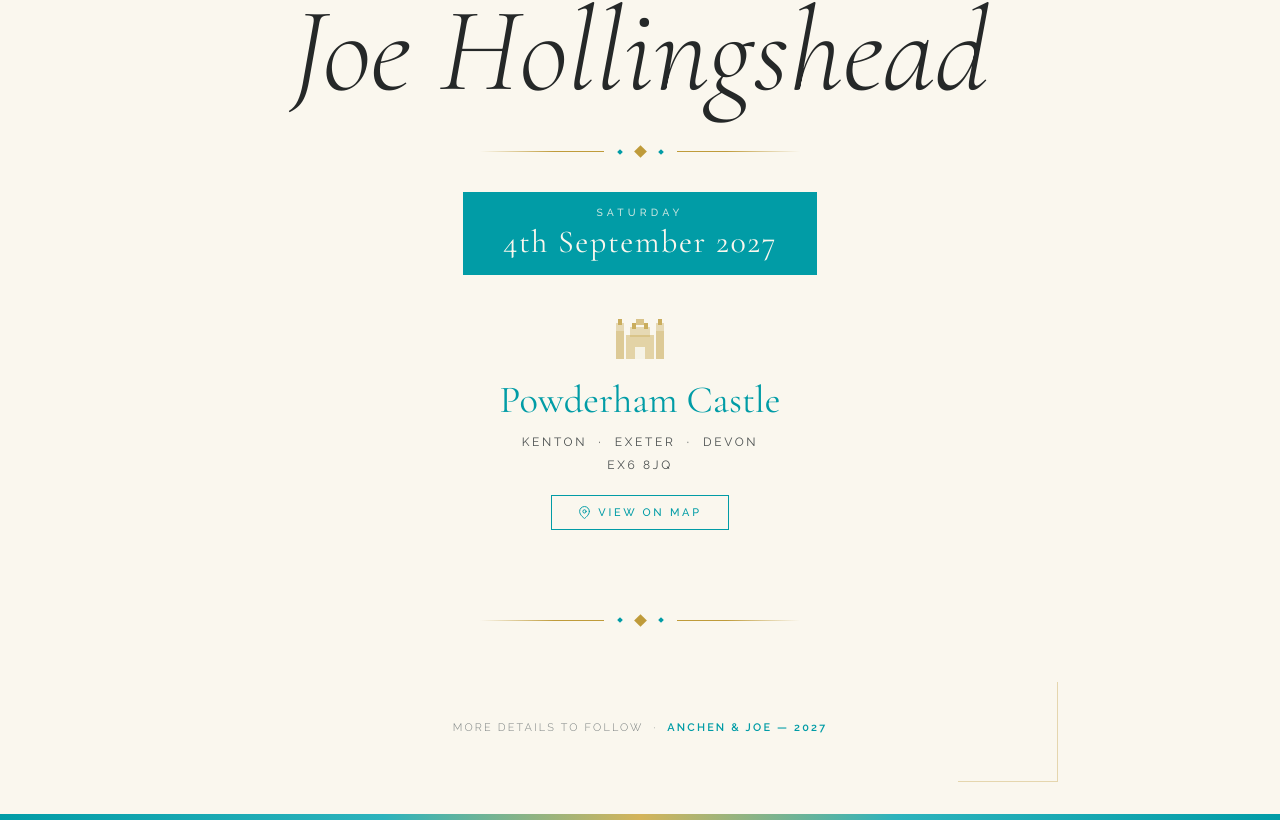
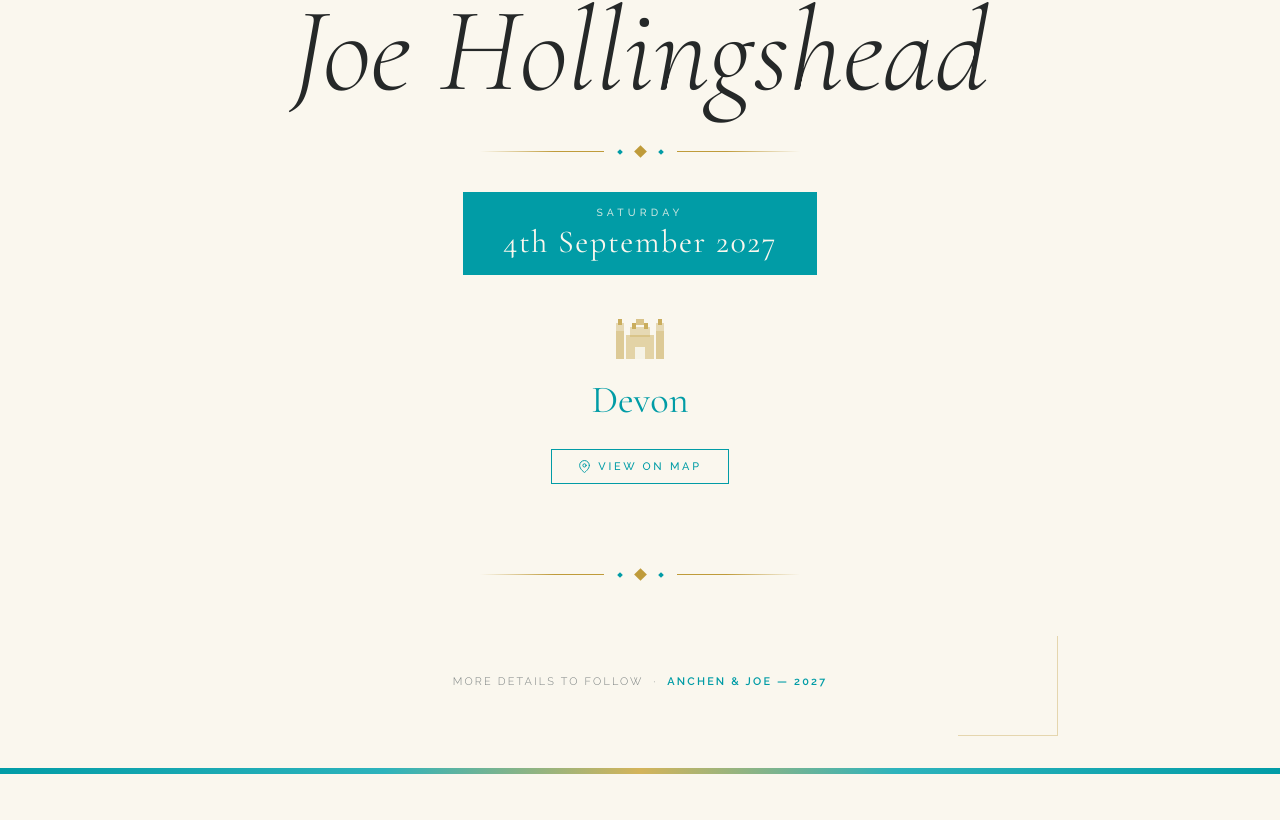
Before and after one commit to jdire/anchen-and-joe-wedding, a plain HTML site: page index.html in a window 1280 px wide. Shown: the part 580-1400 px from the top of the page. After the commit the page ends 1354 px from the top, so only its background shows below. Drawn offline with nearby package versions, Linux system fonts and the light colour scheme.

Commit message:
Replace Powderham Castle venue with Devon

```diff
--- a/index.html
+++ b/index.html
@@ -363,18 +363,14 @@
         </svg>
       </div>
 
-      <span class="venue-name">Powderham Castle</span>
-      <p class="address">
-        Kenton &nbsp;&middot;&nbsp; Exeter &nbsp;&middot;&nbsp; Devon<br>
-        EX6 8JQ
-      </p>
+      <span class="venue-name">Devon</span>
 
       <a
         class="map-btn"
-        href="https://maps.google.com/?q=Powderham+Castle,+Kenton,+Exeter,+Devon,+EX6+8JQ"
+        href="https://maps.google.com/?q=Devon"
         target="_blank"
         rel="noopener noreferrer"
-        aria-label="View Powderham Castle on Google Maps"
+        aria-label="View Devon on Google Maps"
       >
         <svg width="13" height="13" viewBox="0 0 24 24" fill="none" stroke="currentColor" stroke-width="1.8" stroke-linecap="round" stroke-linejoin="round" aria-hidden="true">
           <path d="M21 10c0 7-9 13-9 13S3 17 3 10a9 9 0 0 1 18 0z"/>
```
